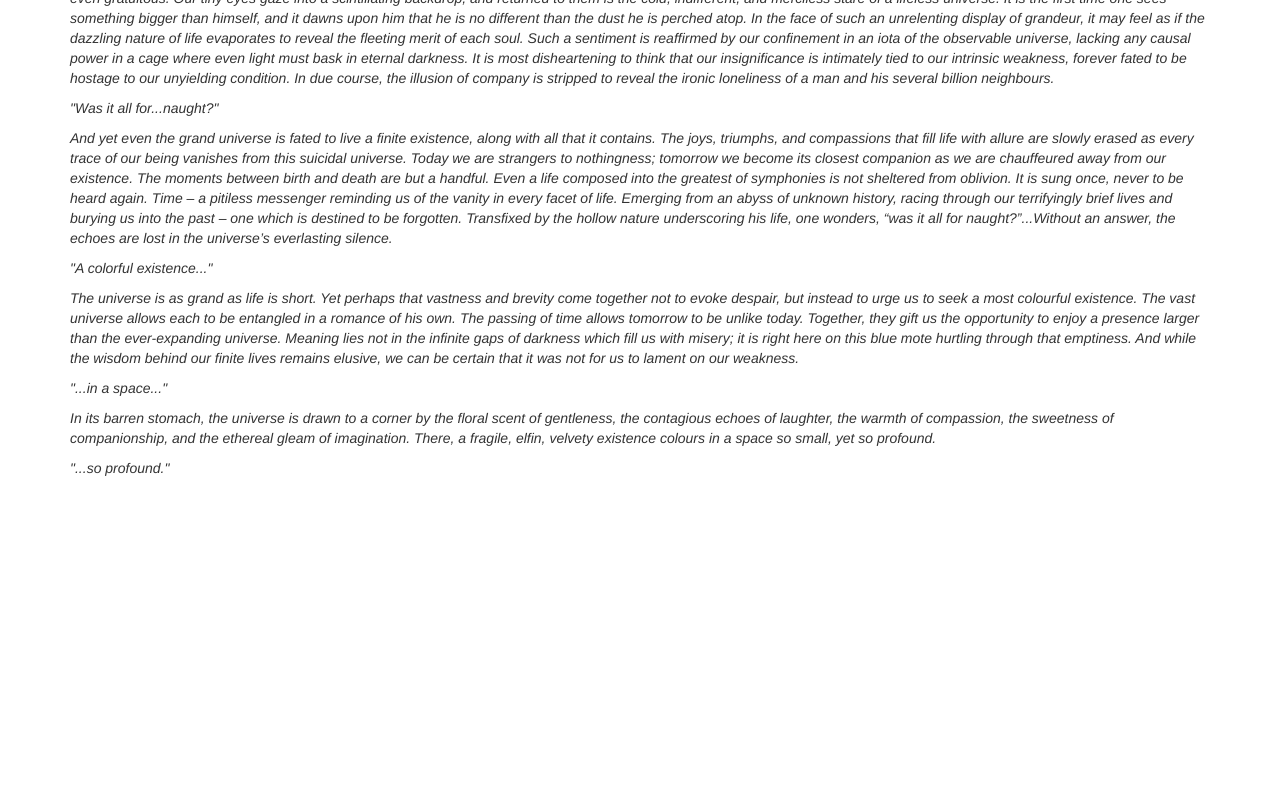
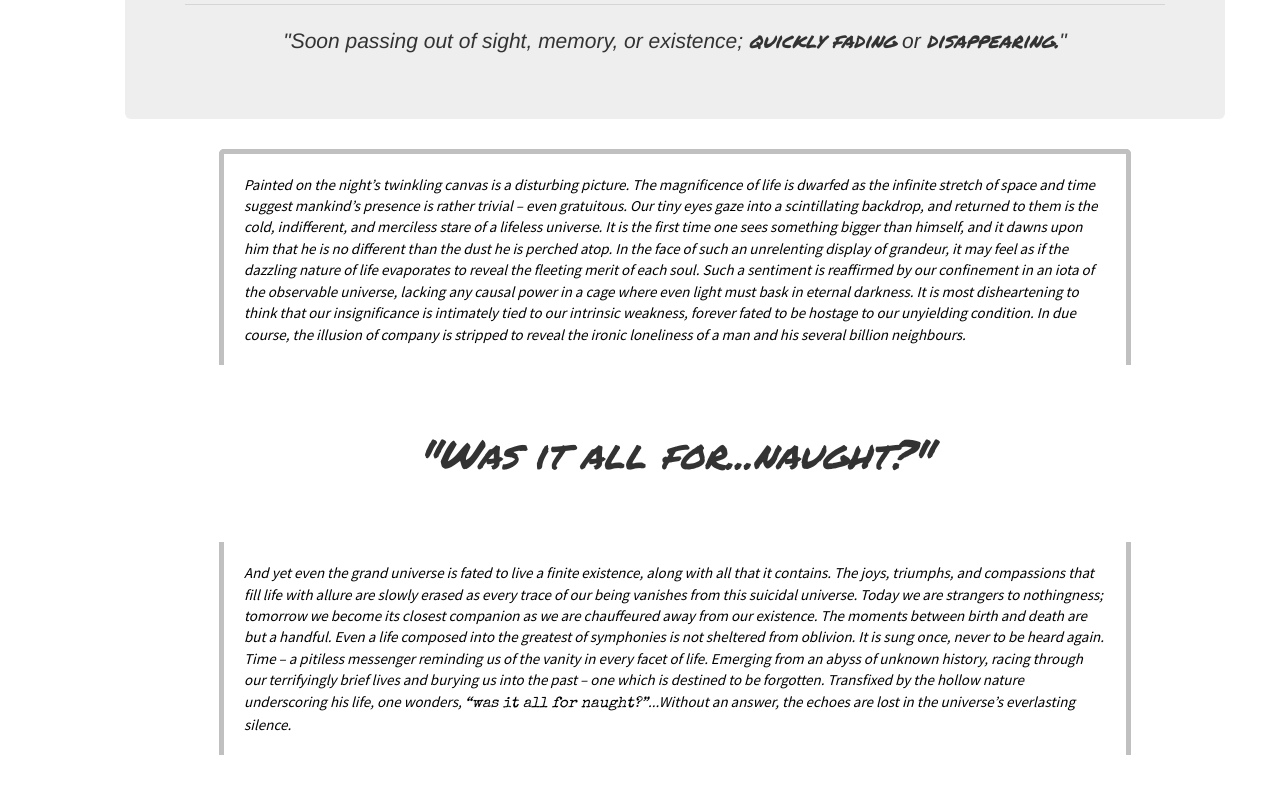
Before and after one commit to ZakariaPZ/projectZ, a plain HTML site: page index.html in a window 1280 px wide. Shown: the part 354-1144 px from the top of the page. Before the commit the page ends 842 px from the top, so only its background shows below. Drawn offline with nearby package versions, Linux system fonts and the light colour scheme.

Commit message:
Corrected CSS link.

```diff
--- a/index.html
+++ b/index.html
@@ -2,7 +2,7 @@
 <html>
 <head>
 	<title>My Project</title>
-	<link rel="stylesheet" type="text/css" href="PersonalProject1.css">
+	<link rel="stylesheet" type="text/css" href="index.css">
 	<link rel="stylesheet" href="https://maxcdn.bootstrapcdn.com/bootstrap/3.3.7/css/bootstrap.min.css" integrity="sha384-BVYiiSIFeK1dGmJRAkycuHAHRg32OmUcww7on3RYdg4Va+PmSTsz/K68vbdEjh4u" crossorigin="anonymous">
 	<link href="https://fonts.googleapis.com/css?family=Permanent+Marker&display=swap" rel="stylesheet">
 	<link rel="stylesheet" href="https://use.fontawesome.com/releases/v5.11.2/css/all.css">
```
